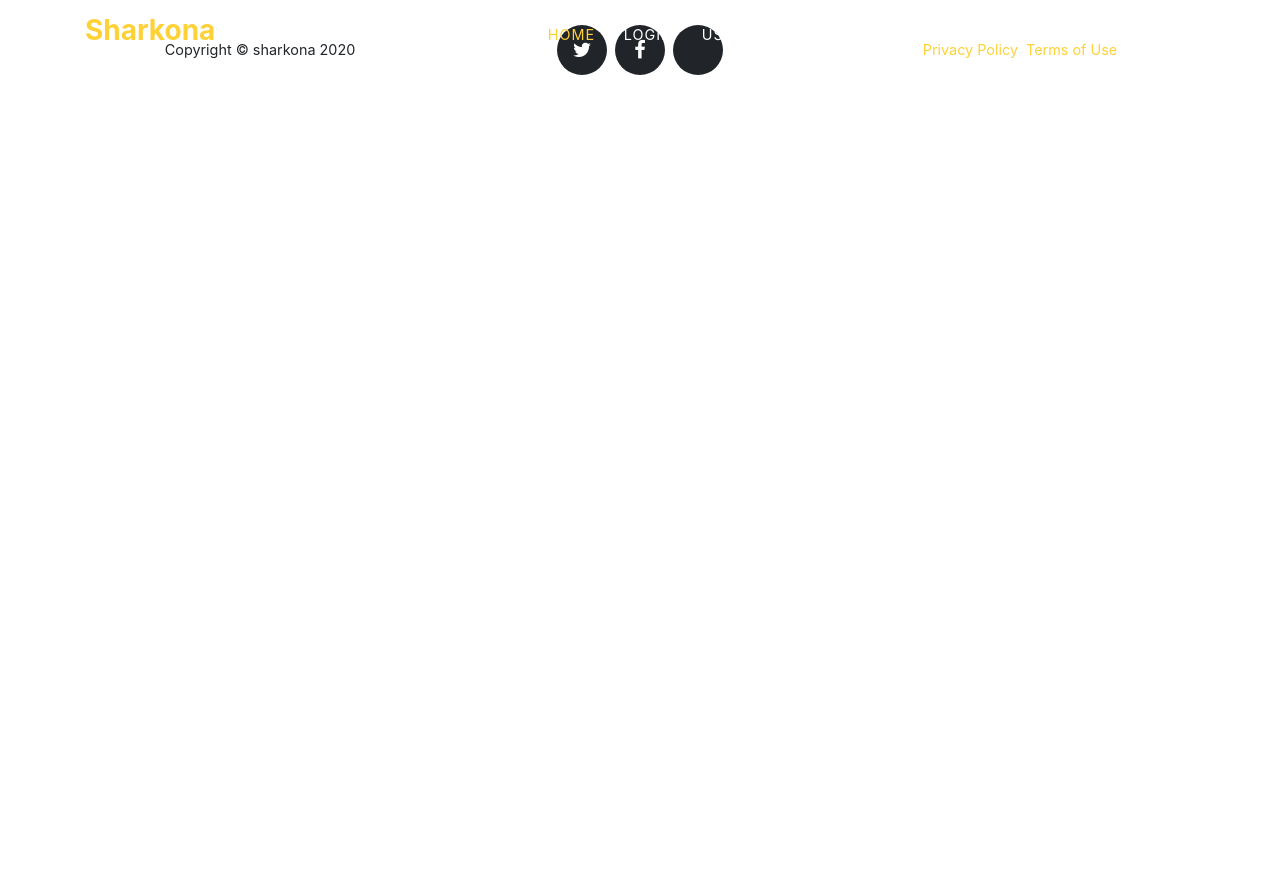
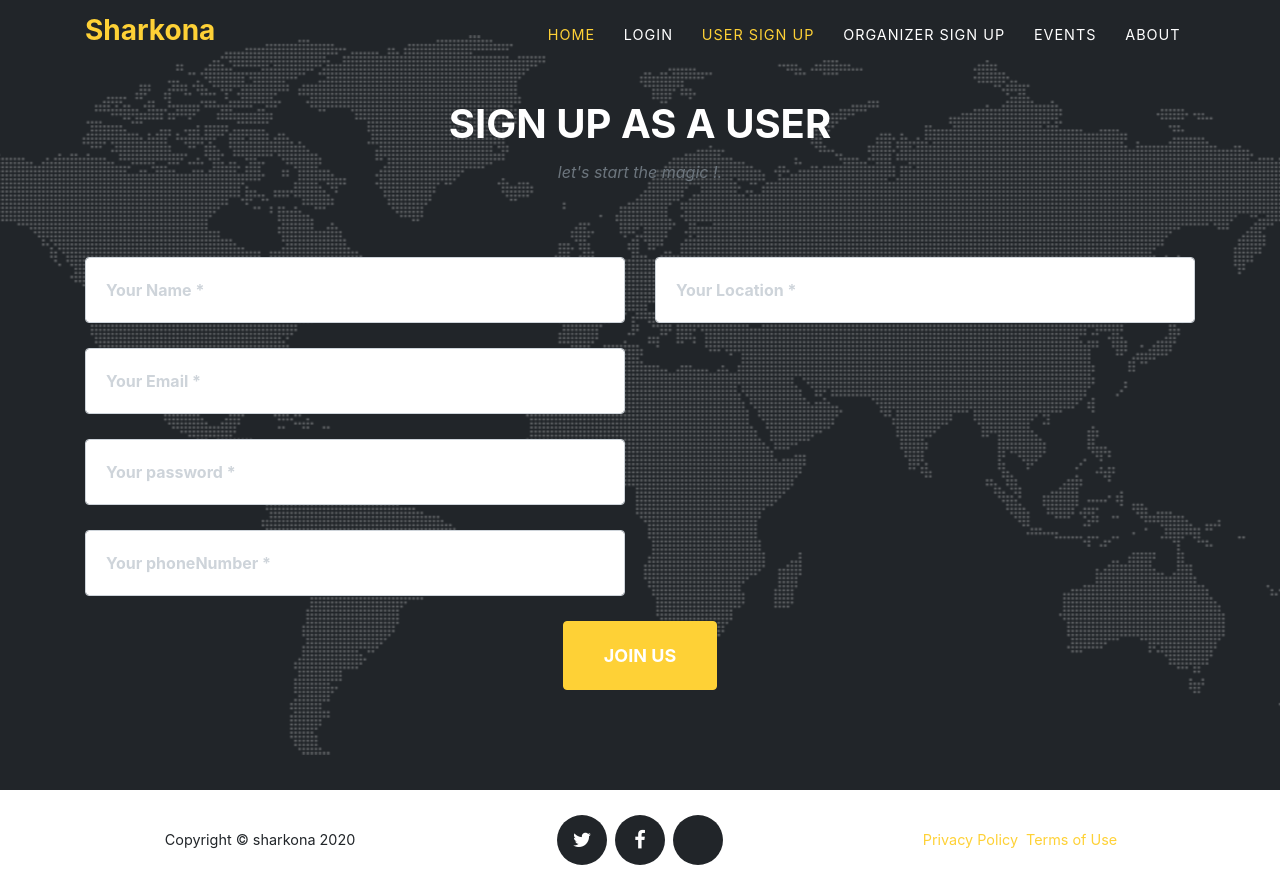
Before and after one commit to raminawahda7/sharkona_v2, a React (Create React App) app in the folder front/: page /ClientSignUp in a window 1280 px wide. Before the commit the page ends 800 px from the top, so only its background shows below. Built offline with nearby package versions, Linux system fonts and the light colour scheme.

Commit message:
Fix clientSignUP

```diff
--- a/front/src/App.js
+++ b/front/src/App.js
@@ -3,7 +3,7 @@ import './App.css';
 import {BrowserRouter,Route,Switch} from "react-router-dom"
 import Nav from './components/Home/Nav';
 import Header from './components/Home/Header';
-import Signup from "./components/signup"
+import Signup from "./components/ClientSignUp"
 import Signuporg from "./components/signuporg"
 import Event from "./components/Home/event/event"
 import Login from './components/LogIn';
@@ -28,7 +28,7 @@ class App extends Component {
           <Route exact path={"/"}  render={ () => ( <Header belal={this.state.belal} /> )  }/>
           <Route exact path={"/login"}  render={ () => ( <Login  /> )  }/>
           <Route exact path={"/event"}  render={ () => ( <Event  /> )  }/>
-          <Route exact path={"/signup"}  render={ () => ( <Signup  /> )  }/>
+          <Route exact path={"/ClientSignUp"}  render={ () => ( <Signup  /> )  }/>
           <Route exact path={"/signuporg"}  render={ () => ( <Signuporg  /> )}/>
           <Route exact path={"/about"}  render={ () => ( <About  /> )}/>
           <Route exact path={"/event/EventForm"}  render={ () => ( <EventForm  /> )  }/>
--- a/front/src/components/ClientSignUp.js
+++ b/front/src/components/ClientSignUp.js
@@ -1,44 +1,89 @@
-import React , {Component} from "react"
-
-
-export  class ClientSignUp extends Component {
-    render() {
+import React , {Component} from "react";
+import {NavLink} from "react-router-dom"
+import axios from "axios"
+import 'bootstrap/dist/css/bootstrap.min.css';
+class Signup extends Component {
+  state = {
+          name: '',
+          password: '',
+          email: '',
+          location: '',
+          phoneNumber: '',
+      }
+      handleChangeInput = (e) => {
+        let {name,value} = e.target ;
+        this.setState({ [name]:value })
+        // console.log(e.target)
+      }
+      signup = (e)=>{
+        e.preventDefault();
+        axios.post("/signupClient",this.state)
+          .then((response)=>{
+          console.log(response)
+            })
+            this.setState({
+              name: '',
+              password: '',
+              email: '',
+              location: '',
+              phoneNumber: '',
+            })
+          }
+  render(){
+    // console.log(this.state)
     return (
-            <form>
-                <h3>Sign Up Client</h3>
-
+        <section className="page-section" id="contact">
+        <div className="container">
+          <div className="row">
+           <div className="col-lg-12 text-center">
+               <h2 className="section-heading text-uppercase"> sign up as a User </h2>
+               <h3 className="section-subheading text-muted">let's start the magic !.</h3>
+             </div>
+           </div>
+           <div className="row">
+             <div className="col-sm-12">
+              <form  id="contactForm" name="sentMessage" novalidate="novalidate">
+                 <div className="row">
+                   <div className="col-md-6">
                      <div className="form-group">
-                    <label>Your name</label>
-                    <input type="text" className="form-control" placeholder="Your name" />
+                       <input className="form-control" value= {this.state.name} onChange={this.handleChangeInput} name="name" id="name" type="text" placeholder="Your Name *" required="required" data-validation-required-message="Please enter your name."/>
+                     <p className="help-block text-danger"></p>
                      </div>
-
                      <div className="form-group">
-                    <label>Email address</label>
-                    <input type="email" className="form-control" placeholder="Enter email" />
+                      <input className="form-control"  value= {this.state.email}  onChange={this.handleChangeInput}  name="email" id="email" type="email" placeholder="Your Email *" required="required" data-validation-required-message="Please enter your email address."/>
+                       <p className="help-block text-danger"></p>
                      </div>
-
                      <div className="form-group">
-                    <label>Password</label>
-                    <input type="password" className="form-control" placeholder="Enter password" />
+                      <input className="form-control"   value= {this.state.password} onChange={this.handleChangeInput}  name="password" id="password" type="password" placeholder="Your password *" required="required" data-validation-required-message="Please enter your password address."/>
+                       <p className="help-block text-danger"></p>
                      </div>
-
                      <div className="form-group">
-                    <label>Your Location</label>
-                    <input type="text" className="form-control" placeholder="Your location" />
+                       <input className="form-control"   value= {this.state.phoneNumber} onChange={this.handleChangeInput}   name="phoneNumber" id="phone" type="tel" placeholder="Your phoneNumber *" required="required" data-validation-required-message="Please enter your phone number."/>
+                       <p className="help-block text-danger"></p>
                      </div>
-
+                   </div>
+                   <div className="col-md-6">
                      <div className="form-group">
-                    <label>Your Number</label>
-                    <input type="text" className="form-control" placeholder="Your Number" />
+                       <input className="form-control"  value= {this.state.location}  onChange={this.handleChangeInput}  name="location" id="location" type="text" placeholder="Your Location *" required="required" data-validation-required-message="Please enter your Locaton."/>
+                      <p className="help-block text-danger"></p>
                      </div>
-
-                <button type="submit" className="btn btn-primary btn-block">Sign Up</button>
-                <p className="forgot-password text-right">
-                    Already registered <a href="/">sign in?</a>
-                </p>
+                     {/* <div className="form-group">
+                      <img className = "imgarea" id= "img" src ""
+                       <p className="help-block text-danger"></p>
+                     </div> */}
+                   </div>
+                   <div className="clearfix"></div>
+                   <div className="col-lg-12 text-center">
+                     <div id="success"></div>
+                     <button  onClick={this.signup} id=" join us " className="btn btn-primary btn-xl text-uppercase" type="submit">join us</button>
+                   </div>
+                 </div>
                </form>
-        );
+             </div>
+           </div>
+         </div>
+       </section>
+    )
 }
 }
-
-export default ClientSignUp
+export default Signup;
--- a/front/src/components/Home/Nav.js
+++ b/front/src/components/Home/Nav.js
@@ -19,7 +19,7 @@ class Nav extends Component {
                   <ul className="navbar-nav text-uppercase ml-auto">
                       <li className="nav-item"><NavLink className="nav-link js-scroll-trigger" to="/">Home</NavLink></li>
                       <li className="nav-item"><NavLink className="nav-link js-scroll-trigger" to="/login"> Login</NavLink></li>
-                      <li className="nav-item"><NavLink className="nav-link js-scroll-trigger" to="/signup"> User Sign up</NavLink></li>
+                      <li className="nav-item"><NavLink className="nav-link js-scroll-trigger" to="/ClientSignUp"> User Sign up</NavLink></li>
                       <li className="nav-item"><NavLink className="nav-link js-scroll-trigger" to="/signuporg"> Organizer Sign up </NavLink></li>
                       <li className="nav-item"><NavLink className="nav-link js-scroll-trigger" to="/event">Events </NavLink></li>
                       <li className="nav-item"><NavLink className="nav-link js-scroll-trigger" to="/about">About</NavLink></li>
--- a/front/src/components/signuporg.js
+++ b/front/src/components/signuporg.js
@@ -1,10 +1,37 @@
 import React , {Component} from "react";
 import {NavLink} from "react-router-dom"
+import axios from "axios" ;
 import 'bootstrap/dist/css/bootstrap.min.css';
 
 class Signuporg extends Component {
+  state = {
+    name: '',
+    password: '',
+    email: '',
+    location: '',
+    phoneNumber: '',
+}
+handleChangeInput = (e) => {
+  let {name,value} = e.target ;
+  this.setState({ [name]:value })
+  // console.log(e.target)
+}
+signup = (e)=>{
+  e.preventDefault();
+  axios.post("/signupCompany",this.state)
+    .then((response)=>{
+    console.log(response)
+      })
+      this.setState({
+        name: '',
+        password: '',
+        email: '',
+        location: '',
+        phoneNumber: '',
+      })
+
+    }
   render(){
-
     return (
 
         <section className="page-section" id="contact">
@@ -21,28 +48,28 @@ class Signuporg extends Component {
                      <div className="row">
                        <div className="col-md-6">
                          <div className="form-group">
-                           <input className="form-control" id="name" type="text" placeholder="Your Name *" required="required" data-validation-required-message="Please enter your name."/>
+                           <input className="form-control" value= {this.state.name}  onChange={this.handleChangeInput}  name="name" id="name" type="text" placeholder="Your Name *" required="required" data-validation-required-message="Please enter your name."/>
                    <p className="help-block text-danger"></p>
                          </div>
 
                          <div className="form-group">
-                           <input className="form-control" id="phone" type="tel" placeholder="Your Phone *" required="required" data-validation-required-message="Please enter your phone number."/>
+                           <input className="form-control"value= {this.state.location}  onChange={this.handleChangeInput}  name="location" id="phone" type="tel" placeholder="Your Phone *" required="required" data-validation-required-message="Please enter your phone number."/>
                            <p className="help-block text-danger"></p>
                          </div>
                          <div className="form-group">
-                          <input className="form-control" id="email" type="text" placeholder="Your Company Name *" required="required" data-validation-required-message="Please enter your email Company Name ."/>
+                          <input className="form-control"  value= {this.state.location}  onChange={this.handleChangeInput}  name="location"id="email" type="text" placeholder="Your Company Name *" required="required" data-validation-required-message="Please enter your email Company Name ."/>
                            <p className="help-block text-danger"></p>
                          </div>
 
                        </div>
                        <div className="col-md-6">
                        <div className="form-group">
-                          <input className="form-control" id="email" type="email" placeholder="Your Email *" required="required" data-validation-required-message="Please enter your email address."/>
+                          <input className="form-control" value= {this.state.location}  onChange={this.handleChangeInput}  name="location"id="email" type="email" placeholder="Your Email *" required="required" data-validation-required-message="Please enter your email address."/>
                            <p className="help-block text-danger"></p>
                          </div>
 
                          <div className="form-group">
-                           <input className="form-control" id="name" type="text" placeholder="Your Locationn  *" required="required" data-validation-required-message="Please enter your Locaton."/>
+                           <input className="form-control" value= {this.state.location}  onChange={this.handleChangeInput}  name="location" id="name" type="text" placeholder="Your Locationn  *" required="required" data-validation-required-message="Please enter your Locaton."/>
                    <p className="help-block text-danger"></p>
                          </div>
 
```
Also changed, not shown: front/src/components/OrganizerSignUp.js (+28 -0 lines), front/src/components/signup.js (deleted, +0 -99 lines). Lines whose indentation alone changed are shown as unchanged.
